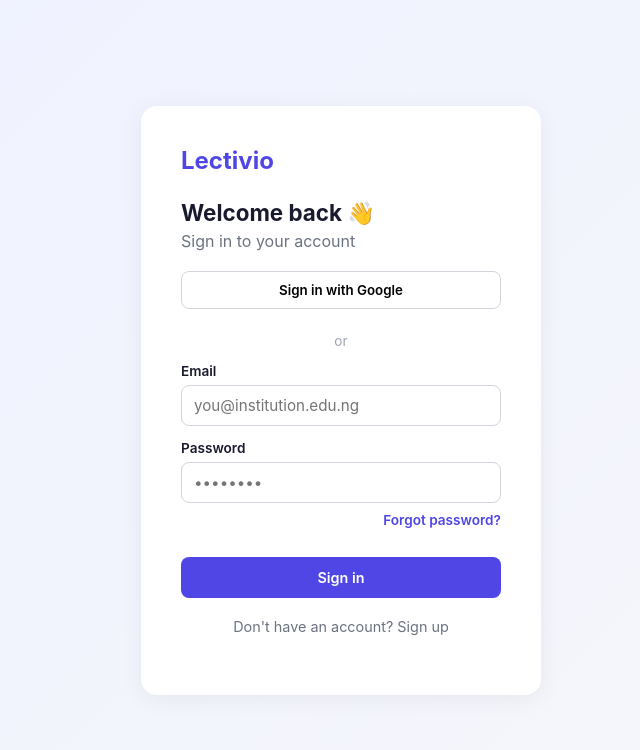
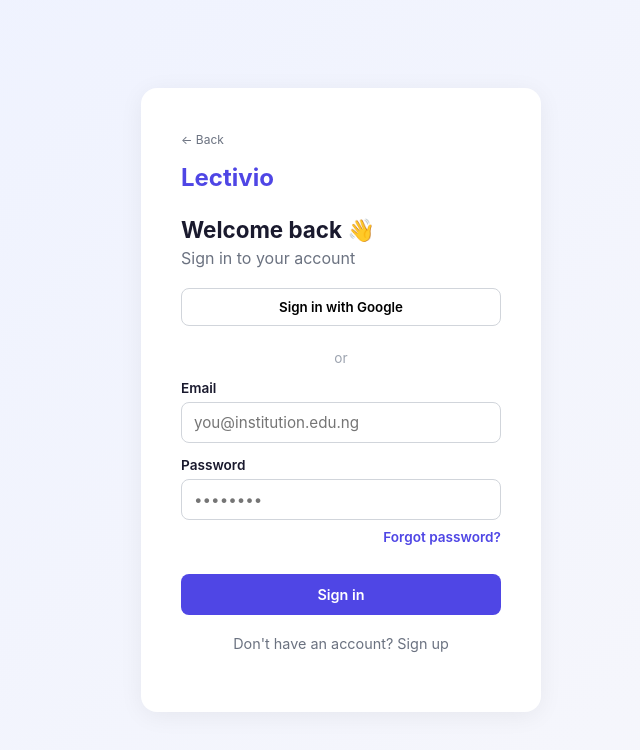
Before and after one commit to Dee-Josh/Lectivio, a React (Vite) app: page /login in a window 1280 px wide. Shown: the top 750 px of the page, without its empty margins (299-939 px from the left). Built offline with nearby package versions, Linux system fonts and the light colour scheme; no server answers.

Commit message:
Back btn to auth

```diff
--- a/src/index.css
+++ b/src/index.css
@@ -232,6 +232,7 @@ input {
   box-shadow: 0 4px 24px rgba(0, 0, 0, 0.06);
   width: 100%;
   max-width: 400px;
+  position: relative;
 }
 
 
@@ -2311,3 +2312,11 @@ p.center {
   font-weight: 600;
   color: #4f46e5;
 }
+
+
+
+/* AUTH BACK FOR SIGN UP AND LOGIN */
+
+.auth-back {
+  font-size: 12px;
+}
--- a/src/pages/Login.jsx
+++ b/src/pages/Login.jsx
@@ -43,6 +43,7 @@ export default function Login() {
   return (
     <div className="auth-page">
       <div className="auth-card">
+      <Link to="/landing" className="back-link auth-back">← Back</Link>
         <h1>Lectivio</h1>
         <h2>Welcome back 👋</h2>
         <p>Sign in to your account</p>
--- a/src/pages/Signup.jsx
+++ b/src/pages/Signup.jsx
@@ -51,6 +51,7 @@ export default function Signup() {
   return (
     <div className="auth-page">
       <div className="auth-card">
+        <Link to="/landing" className="back-link auth-back">← Back</Link>
         <h1>Lectivio</h1>
         <h2>Create your account</h2>
         <p>Let's get you started</p>
```
